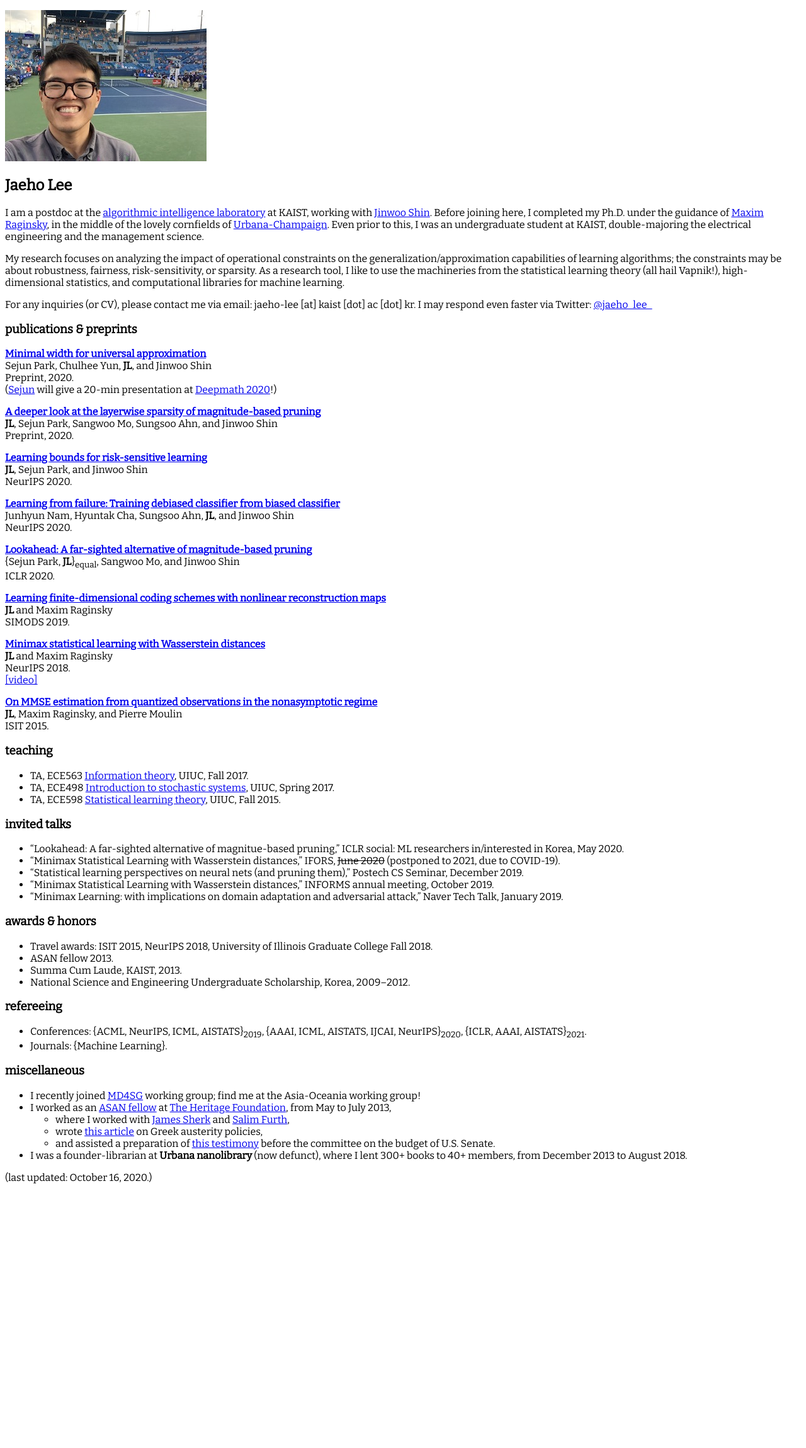
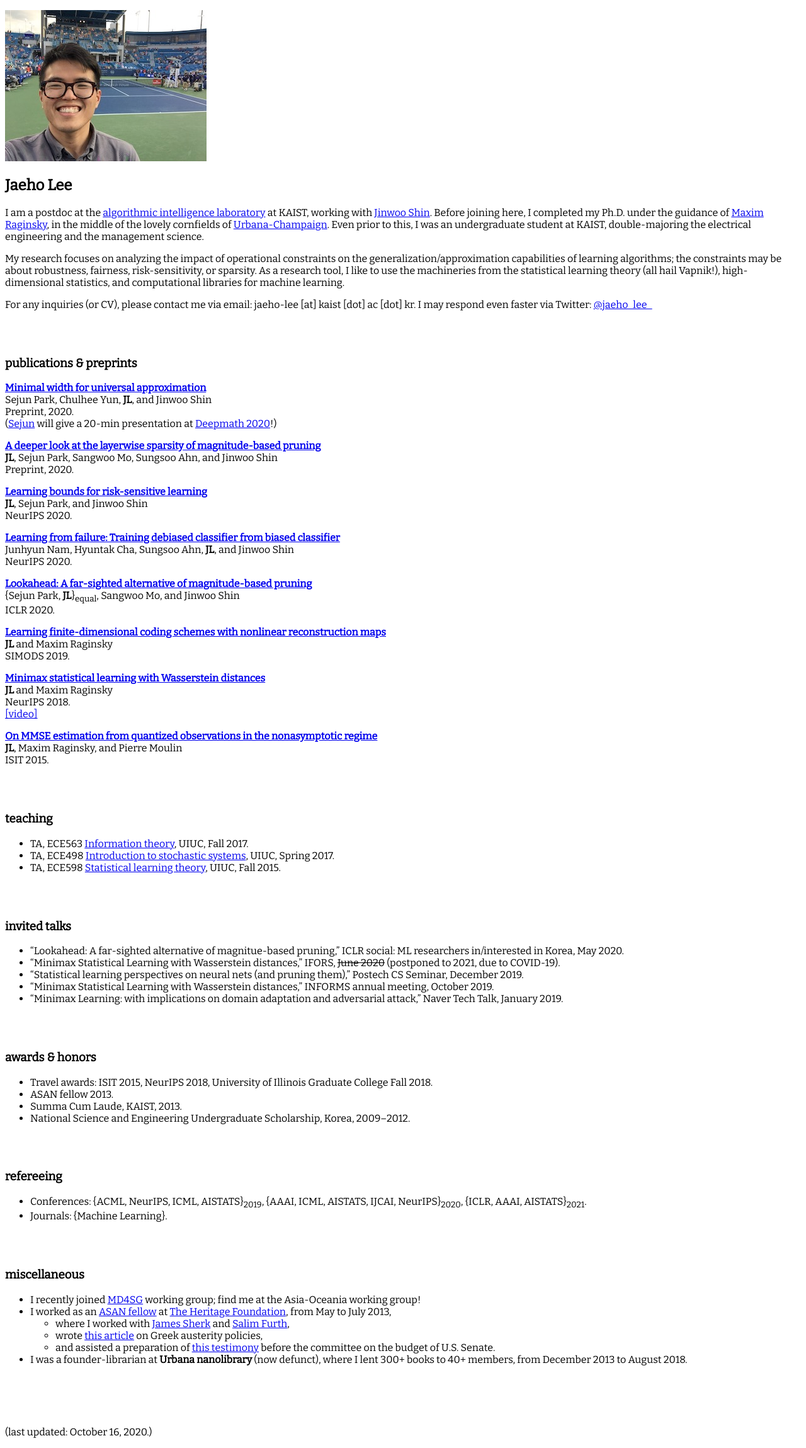
Before and after one commit to jaeho-lee/jaeho-lee.github.io, a Jekyll site: the page built from index.md, in a window 1280 px wide. Shown: the whole page at 63% size. Built offline with Jekyll 4.4.1, drawn with Linux system fonts in a browser that asks for light colours; before the commit the page ends 1895 px from its top, so only the background shows below that.

Commit message:
Update index.md

```diff
--- a/index.md
+++ b/index.md
@@ -12,7 +12,7 @@ My research focuses on analyzing the impact of operational constraints on the ge
 
 For any inquiries (or CV), please contact me via email: jaeho-lee [at] kaist [dot] ac [dot] kr. I may respond even faster via Twitter: [@jaeho_lee_](https://twitter.com/jaeho_lee_)
 
-
+<br/><br/>
 
 <!---
 ### education
@@ -56,14 +56,14 @@ NeurIPS 2018.
 **JL**, Maxim Raginsky, and Pierre Moulin
 ISIT 2015.
 
-
+<br/><br/>
 
 ### teaching
 * TA, ECE563 [Information theory](http://maxim.ece.illinois.edu/teaching/fall17/index.html), UIUC, Fall 2017.
 * TA, ECE498 [Introduction to stochastic systems](https://courses.engr.illinois.edu/ece498mr/sp2017/), UIUC, Spring 2017.
 * TA, ECE598 [Statistical learning theory](http://maxim.ece.illinois.edu/teaching/fall15b/index.html), UIUC, Fall 2015.
 
-
+<br/><br/>
 
 ### invited talks
 * "Lookahead: A far-sighted alternative of magnitue-based pruning," ICLR social: ML researchers in/interested in Korea, May 2020.
@@ -72,7 +72,7 @@ ISIT 2015.
 * "Minimax Statistical Learning with Wasserstein distances," INFORMS annual meeting, October 2019.
 * "Minimax Learning: with implications on domain adaptation and adversarial attack," Naver Tech Talk, January 2019.
 
-
+<br/><br/>
 
 ### awards & honors
 * Travel awards: ISIT 2015, NeurIPS 2018, University of Illinois Graduate College Fall 2018.
@@ -80,13 +80,13 @@ ISIT 2015.
 * Summa Cum Laude, KAIST, 2013.
 * National Science and Engineering Undergraduate Scholarship, Korea, 2009–2012.
 
-
+<br/><br/>
 
 ### refereeing
 * Conferences: {ACML, NeurIPS, ICML, AISTATS}<sub>2019</sub>, {AAAI, ICML, AISTATS, IJCAI, NeurIPS}<sub>2020</sub>, {ICLR, AAAI, AISTATS}<sub>2021</sub>.
 * Journals: {Machine Learning}.
 
-
+<br/><br/>
 
 ### miscellaneous
 * I recently joined [MD4SG](http://md4sg.com/) working group; find me at the Asia-Oceania working group!
@@ -96,6 +96,6 @@ ISIT 2015.
 	* and assisted a preparation of [this testimony](https://www.budget.senate.gov/imo/media/doc/FURTH%20Testimony%2006-04-13.pdf) before the committee on the budget of U.S. Senate.
 * I was a founder-librarian at **Urbana nanolibrary** (now defunct), where I lent 300+ books to 40+ members, from December 2013 to August 2018.
 
-
-
+<br/><br/>
+---
 (last updated: October 16, 2020.)
```
